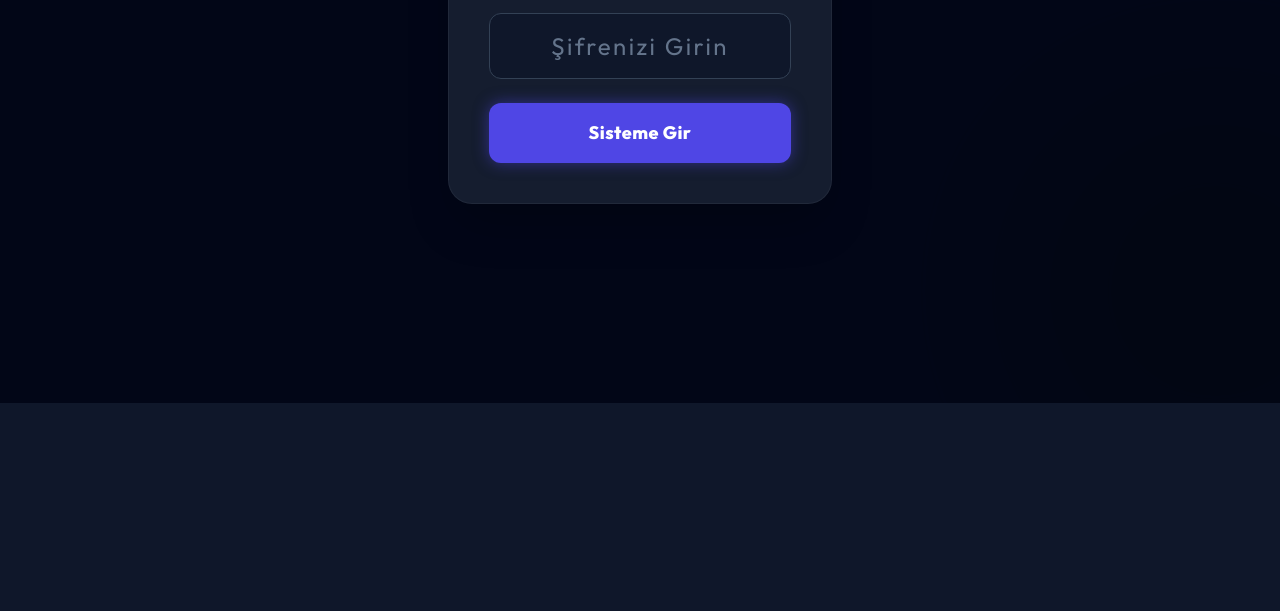
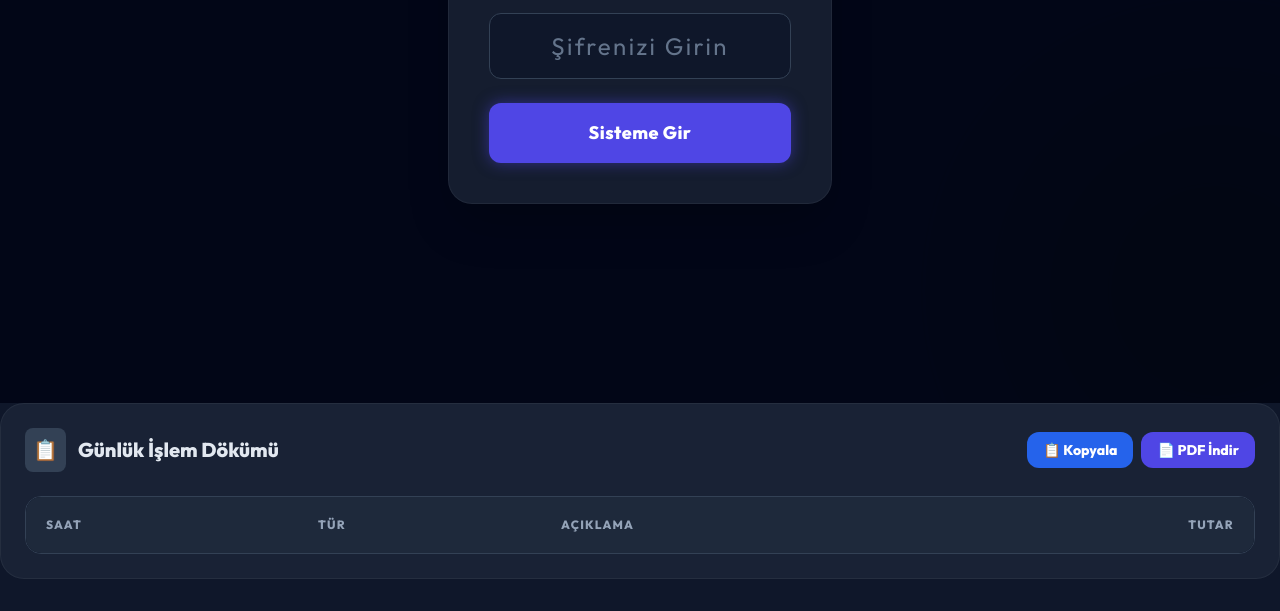
Before and after one commit to kaan52ikiz-droid/kuafor-randevu, a plain HTML site: page panel.html in a window 1280 px wide. Shown: the part 397-1008 px from the top of the page. Before the commit the page ends 800 px from the top, so only its background shows below. Drawn offline with nearby package versions, Linux system fonts and the light colour scheme.

Commit message:
Update panel.html

```diff
--- a/panel.html
+++ b/panel.html
@@ -488,3 +488,73 @@
     </script>
 </body>
 </html>
+
+<script>
+    // ... (Diğer fonksiyonlar aynı kalacak)
+
+    // GÜNÜ KOPYALA FONKSİYONU
+    function copyDailySummary() {
+        const selectedDate = document.getElementById("datePicker").value;
+        const records = db.records.filter(r => r.date === selectedDate);
+
+        if (records.length === 0) {
+            alert("Kopyalanacak veri bulunamadı!");
+            return;
+        }
+
+        let summary = `--- ${selectedDate} Günlük Döküm ---\n`;
+        records.forEach(r => {
+            summary += `${r.time} | ${r.type.toUpperCase()} | ${r.desc} | ${r.amount} TL\n`;
+        });
+
+        const total = document.getElementById("dailyIncome").innerText;
+        summary += `--------------------------\nToplam Gelir: ${total}`;
+
+        navigator.clipboard.writeText(summary).then(() => {
+            alert("Günlük döküm panoya kopyalandı!");
+        });
+    }
+
+    // PDF DÜZENLEME (Sayfa bozulmasını önlemek için sadece tabloyu alıyoruz)
+    function exportToPDF() {
+        // PDF için sadece tabloyu içeren div'i hedefliyoruz
+        const element = document.getElementById('dailyListTableContainer');
+        const selectedDate = document.getElementById("datePicker").value;
+
+        const opt = {
+            margin:       0.5,
+            filename:     `Gunluk_Dokum_${selectedDate}.pdf`,
+            image:        { type: 'jpeg', quality: 0.98 },
+            html2canvas:  { scale: 2 },
+            jsPDF:        { unit: 'in', format: 'letter', orientation: 'portrait' }
+        };
+
+        html2pdf().set(opt).from(element).save();
+    }
+</script>
+
+<div class="glass-panel p-6 rounded-3xl mb-8">
+    <div class="flex justify-between items-center mb-6">
+        <h2 class="text-xl font-bold text-slate-200 flex items-center gap-3">
+            <span class="bg-slate-700 p-2 rounded-lg">📋</span> Günlük İşlem Dökümü
+        </h2>
+        <div class="flex gap-2">
+            <button onclick="copyDailySummary()" class="bg-blue-600 hover:bg-blue-500 text-white px-4 py-2 rounded-xl text-sm font-bold transition">📋 Kopyala</button>
+            <button onclick="exportToPDF()" class="bg-indigo-600 hover:bg-indigo-500 text-white px-4 py-2 rounded-xl text-sm font-bold transition">📄 PDF İndir</button>
+        </div>
+    </div>
+
+    <div id="dailyListTableContainer" class="overflow-x-auto rounded-2xl border border-slate-700">
+        <table class="w-full text-left border-collapse bg-slate-900">
+            <thead>
+                <tr class="bg-slate-800 text-slate-400 text-xs uppercase tracking-widest">
+                    <th class="p-5">Saat</th>
+                    <th class="p-5">Tür</th>
+                    <th class="p-5">Açıklama</th>
+                    <th class="p-5 text-right">Tutar</th>
+                </tr>
+            </thead>
+            <tbody id="dailyListBody" class="text-slate-300 font-medium"></tbody>
+        </table>
+    </div>
+</div>
```
